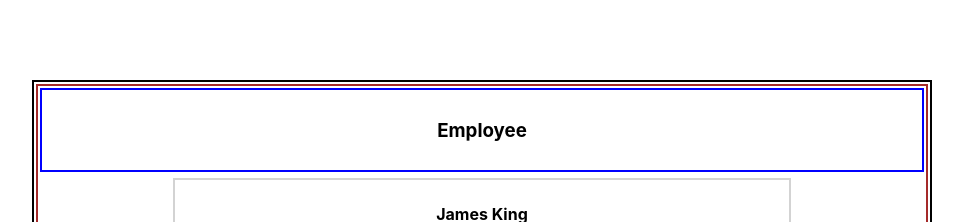
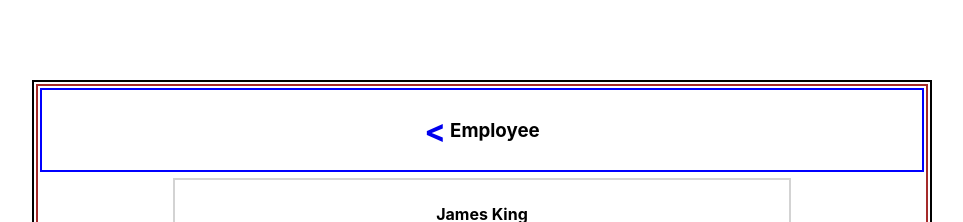
Before and after one commit to caution73/employee_directory, a React (Create React App) app: page /employee/0 in a window 1280 px wide. Shown: the top 222 px of the page, without its empty margins (158-1121 px from the left). Built offline with nearby package versions, Linux system fonts and the light colour scheme.

Commit message:
Added back button to Employee page, but CSS is off...

```diff
--- a/src/App.css
+++ b/src/App.css
@@ -84,6 +84,11 @@ h4 {
   margin: 0;
 }
 
+#backCarrot {
+  text-decoration: none;
+  left: 20vw;
+}
+
 h5 {
   margin: 0;
 }
--- a/src/components/Header.js
+++ b/src/components/Header.js
@@ -1,8 +1,19 @@
+import { Link } from "react-router-dom"
+
 export default function Header(props){
 
     return(
         <div className="header">
-            <h3>{props.title}</h3>
+            {props?.showBack?
+                <Link to="/"  id="backCarrot">
+                    <h1>&lt;</h1>
+                </Link>
+                :
+                console.log("Nope")
+            }
+
+            <h3 id="headerTitle">{props.title}</h3>
+
         </div>
     )
 }
--- a/src/pages/EmployeePage.js
+++ b/src/pages/EmployeePage.js
@@ -7,7 +7,7 @@ export default function EmployeePage(props){
     console.log(id)
     return(
         <div className="employeePage">
-            <Header title="Employee"/>
+            <Header title="Employee" showBack="true"/>
             <EmployeeInfo employee={props.employees[id]}/>
         </div>
     )
```
